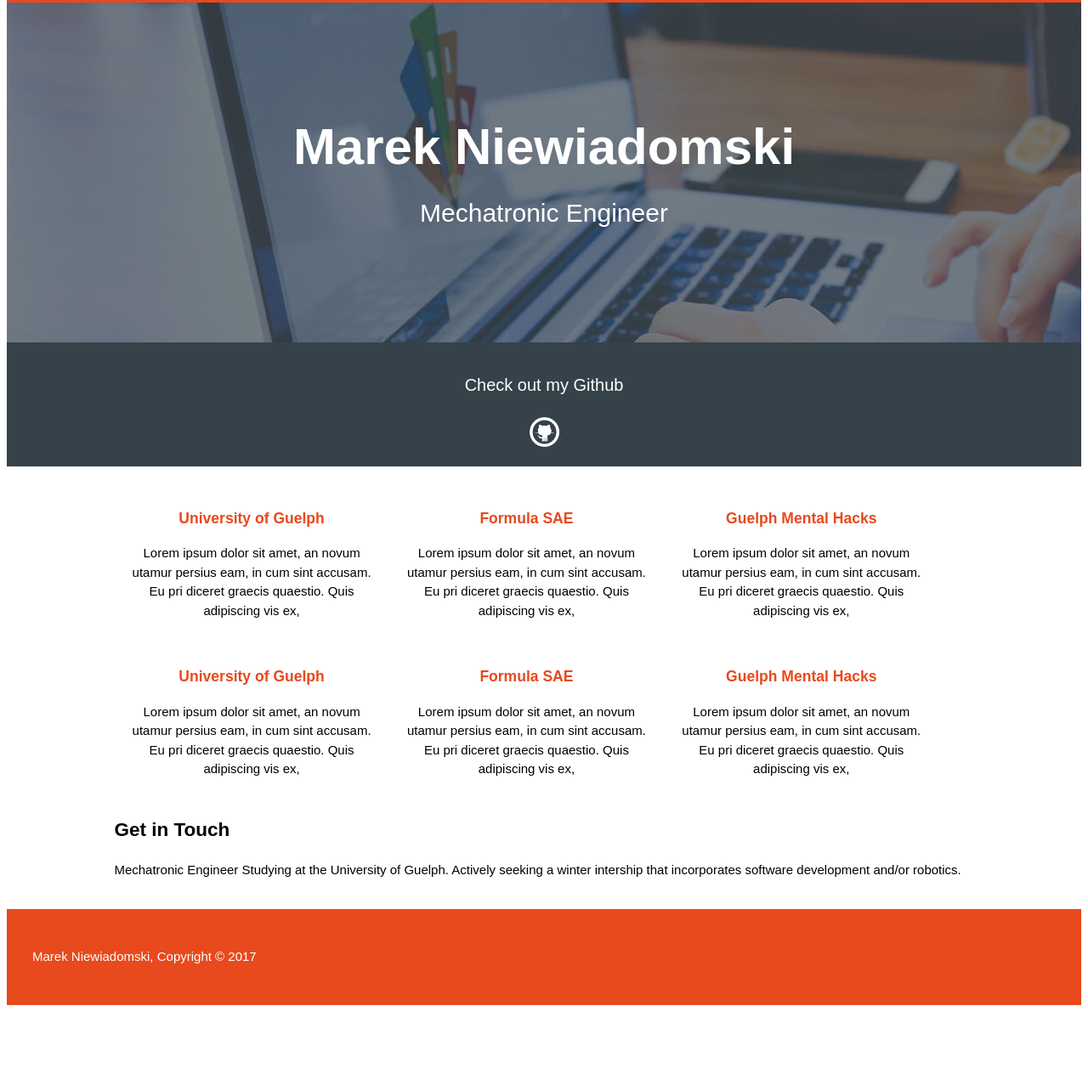
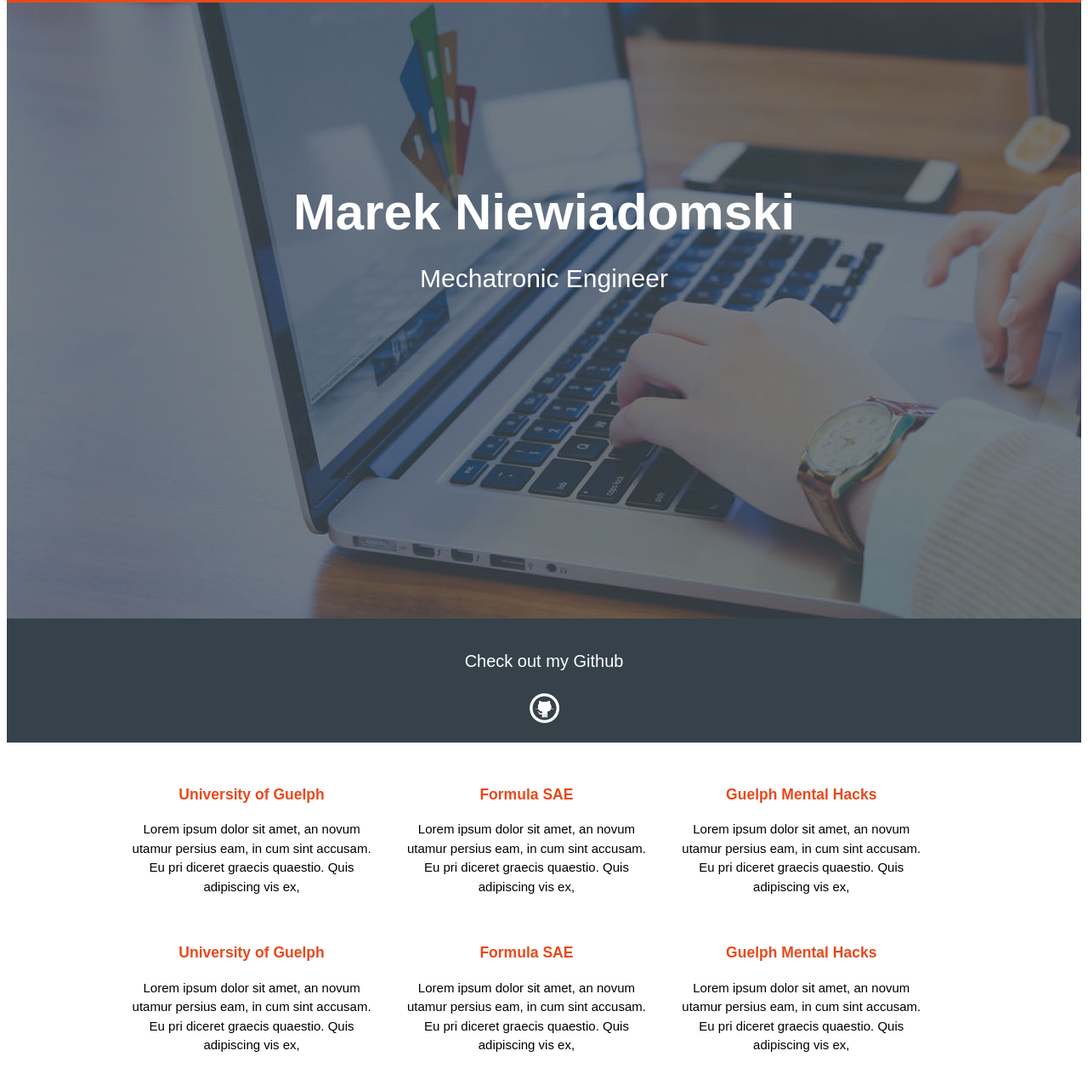
Before and after one commit to mniew/mniew.github.io, a plain HTML site: page index.html in a window 1280 px wide. Shown: the part 99-1369 px from the top of the page at 85% size. Before the commit the page ends 1290 px from the top, so only its background shows below. Drawn offline with Linux system fonts and the light colour scheme.

Commit message:
updated footer and promote

```diff
--- a/css/style.css
+++ b/css/style.css
@@ -81,7 +81,7 @@ header a:hover{
 /*promote*/
 
 .promote{
-	min-height: 400px;
+	min-height: 725px;
 	background: url('../img/showcase.jpg') no-repeat 0 -400px;
 	text-align: center;
 	color: white;
@@ -89,7 +89,7 @@ header a:hover{
 
 .promote h1{
 	font-size: 60px;
-	margin-top: 125px;
+	margin-top: 20%;
 	margin-bottom: 10px;
 }
 
@@ -163,4 +163,23 @@ footer{
 	margin-top: 20px;
 	color:white;
 	background-color:#E8491d;
+	text-align: center;
 }
+
+#contact h1{
+	text-align: center;
+}
+
+#contact .container{
+
+}
+
+#contact h1{
+	text-align: center;
+	color: #E8491d;
+}
+
+#contact{
+	/*background-color: #35424a;*/
+
+}
```
